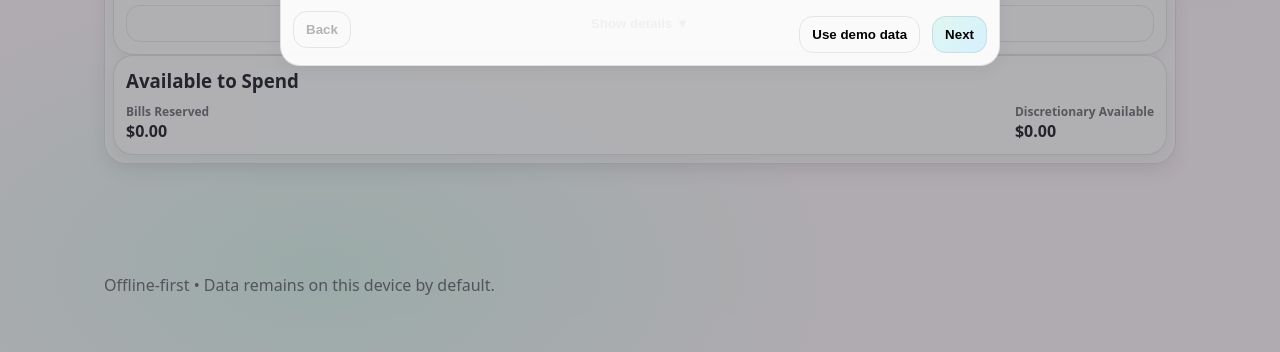
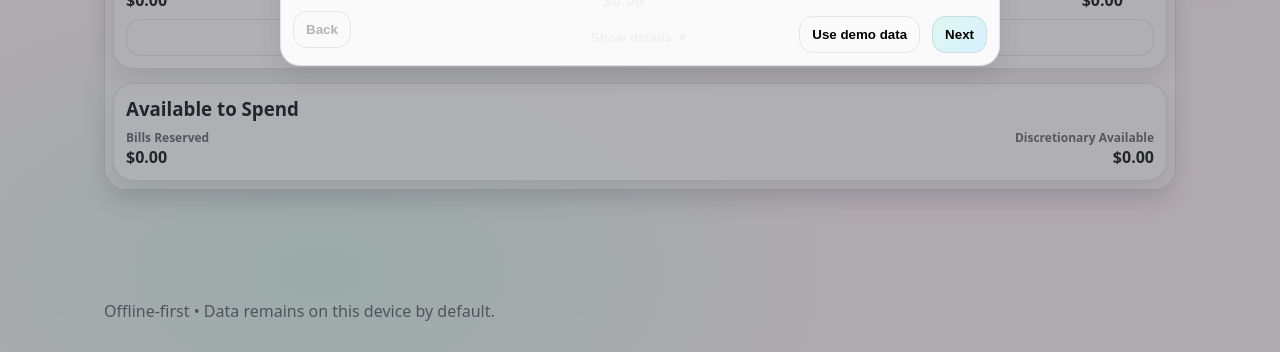
Before and after one commit to Connor-02/pocketops-pwa, a website with bundled scripts: page public/index.html in a window 1280 px wide. Shown: the part 448-800 px from the top of the page. Built offline with nearby package versions, Linux system fonts and the light colour scheme.

Commit message:
Changes to dashboard layout.

```diff
--- a/public/index.html
+++ b/public/index.html
@@ -162,12 +162,12 @@
 
             <div class="card soft">
                 <h3>Available to Spend</h3>
-                <div class="row period-secondary">
+                <div class="available-grid">
                     <div class="mini">
                         <div class="k">Bills Reserved</div>
                         <div class="v" id="availableBills">$0.00</div>
                     </div>
-                    <div class="mini">
+                    <div class="mini right">
                         <div class="k">Discretionary Available</div>
                         <div class="v hero-mini" id="availableDiscretionary">$0.00</div>
                     </div>
--- a/public/styles.css
+++ b/public/styles.css
@@ -90,15 +90,18 @@ h2, h3 { margin: 0; }
     border-radius: var(--radius);
     border: 1px solid var(--border);
     background: rgba(255, 255, 255, 0.58);
-    box-shadow: 0 8px 18px rgba(43, 43, 51, 0.08);
+    box-shadow: 0 12px 26px rgba(43, 43, 51, 0.11);
     padding: 8px;
 }
 .card {
     border-radius: 20px;
     border: 1px solid var(--border);
     background: var(--card);
-    box-shadow: 0 6px 14px rgba(43, 43, 51, 0.06);
+    box-shadow: 0 10px 22px rgba(43, 43, 51, 0.1);
     padding: 12px;
+}
+.tabpane > .card + .card {
+    margin-top: 14px;
 }
 .card.soft { background: var(--card2); }
 .card-h {
@@ -339,6 +342,15 @@ h2, h3 { margin: 0; }
 .period-secondary {
     gap: 8px;
 }
+.available-grid {
+    display: grid;
+    grid-template-columns: 1fr 1fr;
+    gap: 16px;
+    margin-top: 8px;
+}
+.available-grid .mini.right {
+    text-align: right;
+}
 .details-toggle {
     margin-top: 8px;
     width: 100%;
@@ -485,4 +497,7 @@ h2, h3 { margin: 0; }
     .seg-btn {
         min-height: 40px;
     }
+    .available-grid {
+        gap: 10px;
+    }
 }
```
